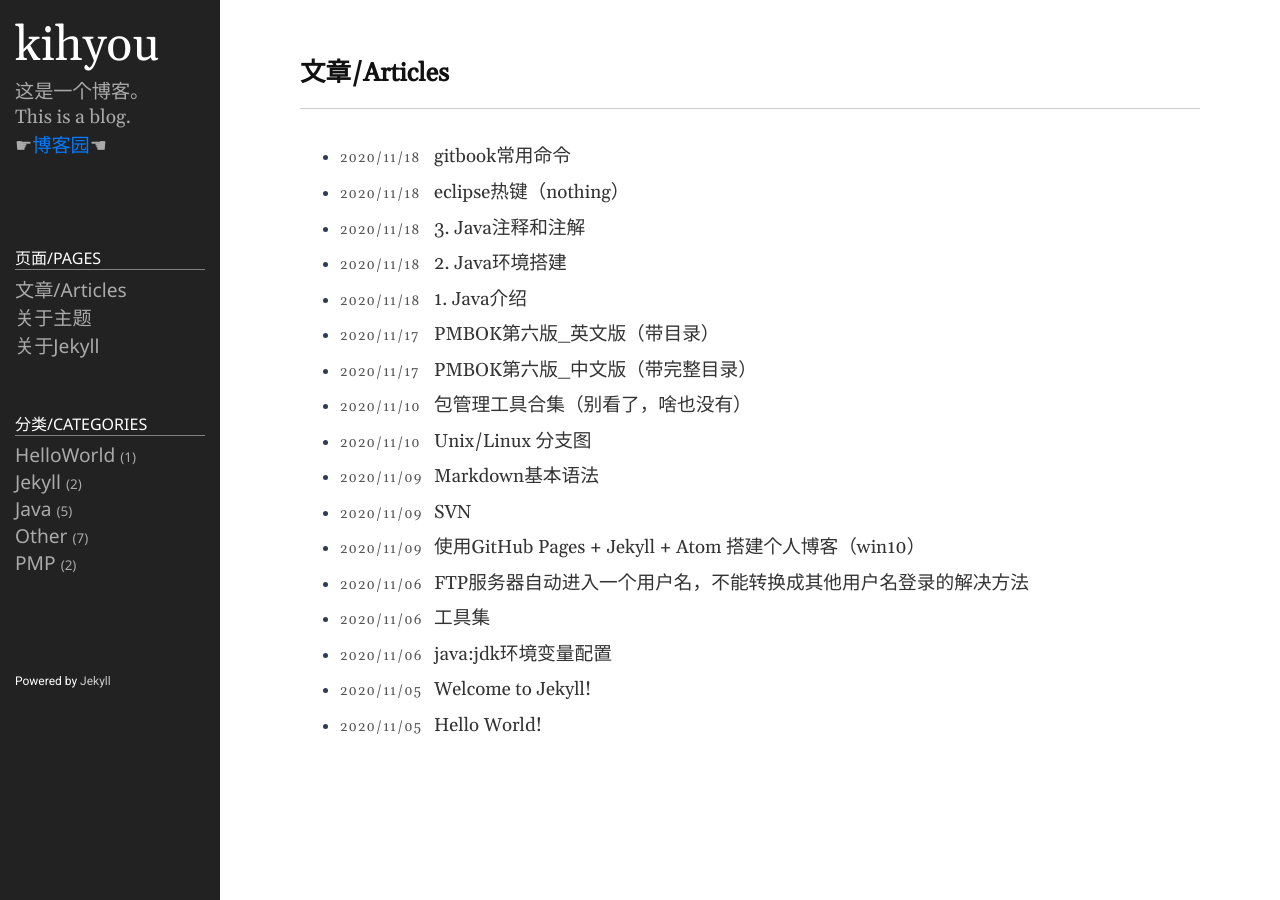
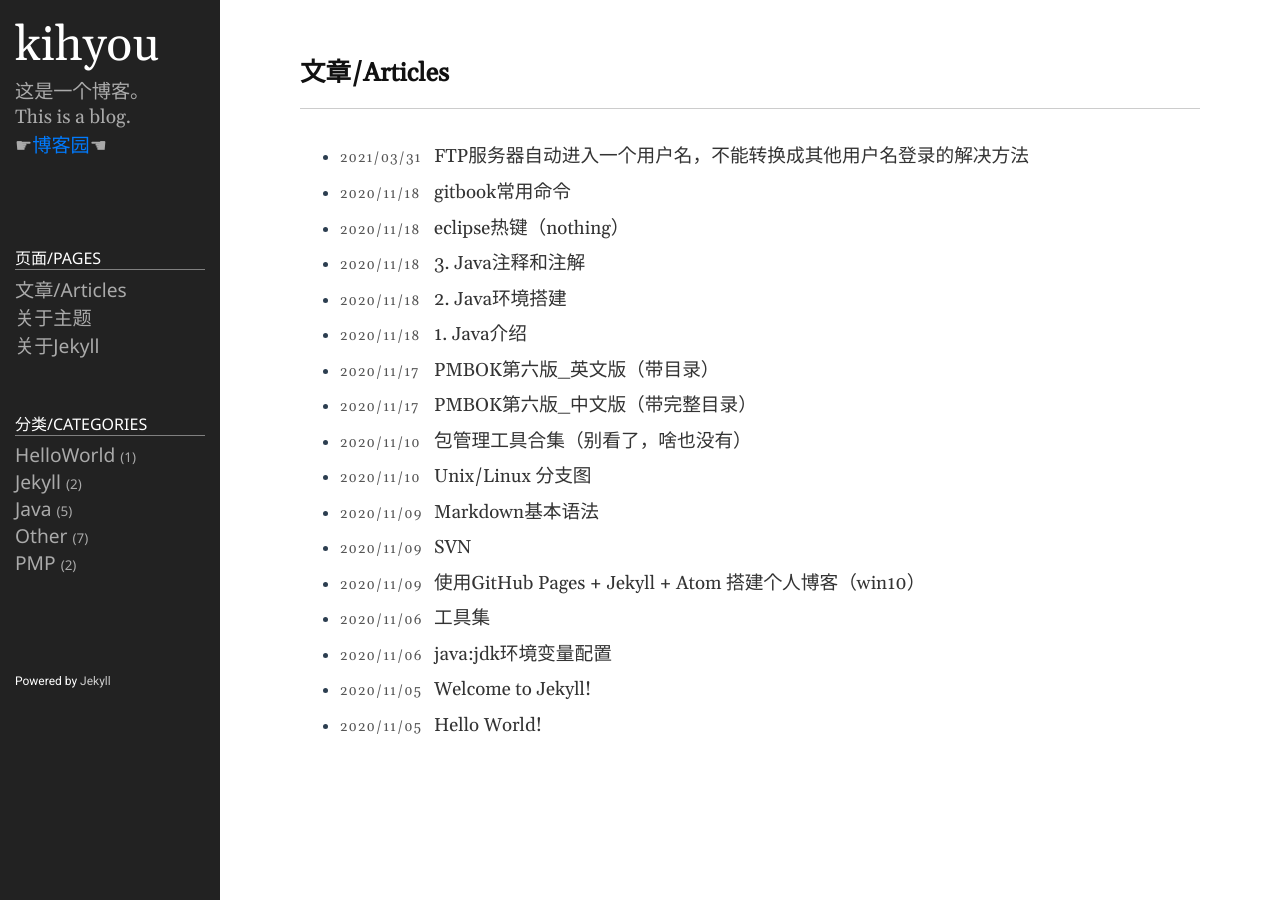
Before and after one commit to kihyou/kihyou, a Jekyll site: the page built from index.md, in a window 1280 px wide. Built offline with Jekyll 4.4.1, drawn with Linux system fonts in a browser that asks for light colours.

Commit message:
Update 2021-03-31-FtpChangeUser.md

```diff
--- a/_posts/other/2021-03-31-FtpChangeUser.md
+++ b/_posts/other/2021-03-31-FtpChangeUser.md
@@ -1,7 +1,7 @@
 ---
 layout: post
 title:  "FTP服务器自动进入一个用户名，不能转换成其他用户名登录的解决方法"
-date:   2020-11-06
+date:   2021-03-31
 category: other
 ---
 * 来源:  [FTP服务器自动进入一个用户名，不能转换成其他用户名登录的解决方法](http://blog.sina.com.cn/s/blog_4b7041dd01010afl.html)
```
